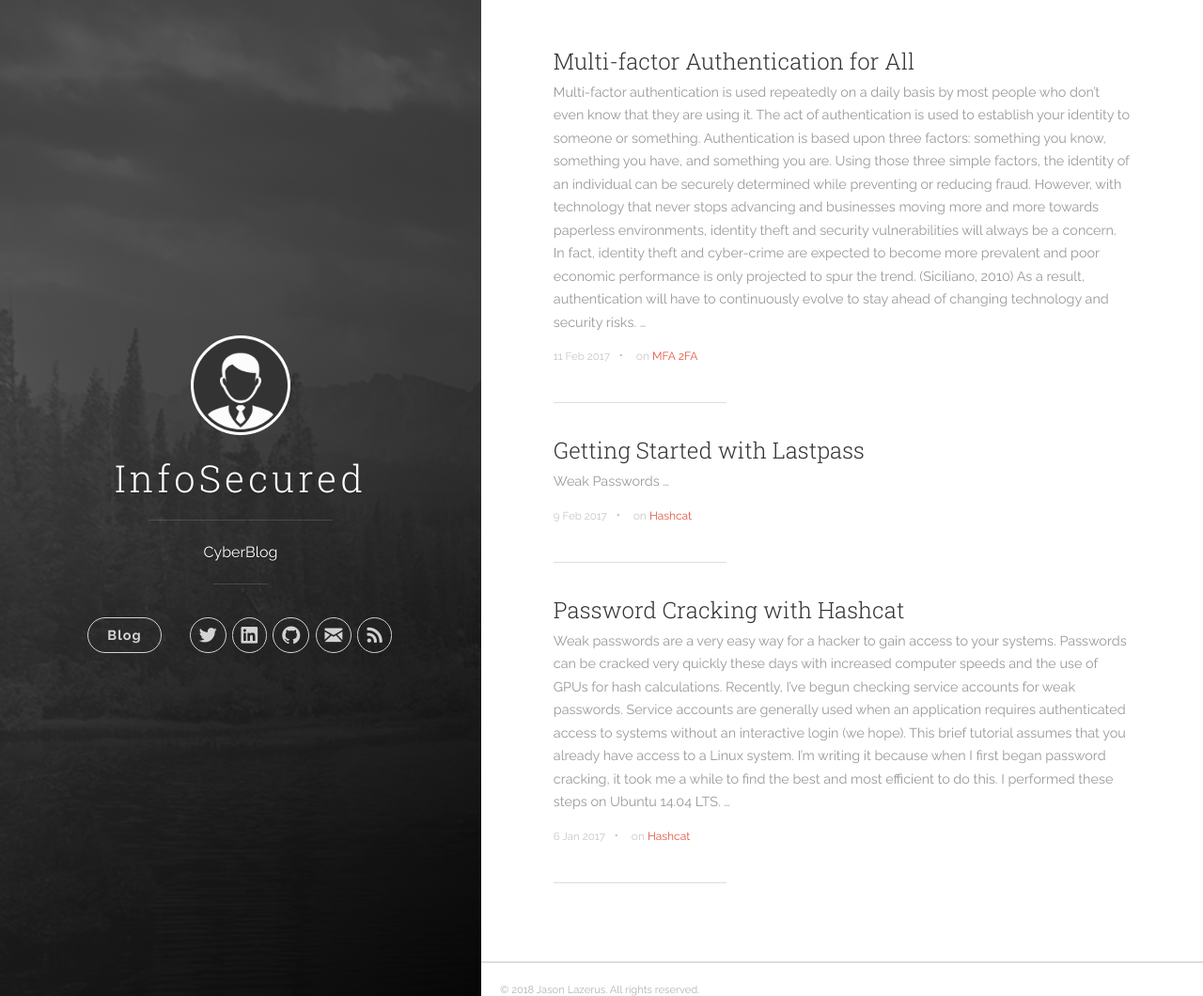
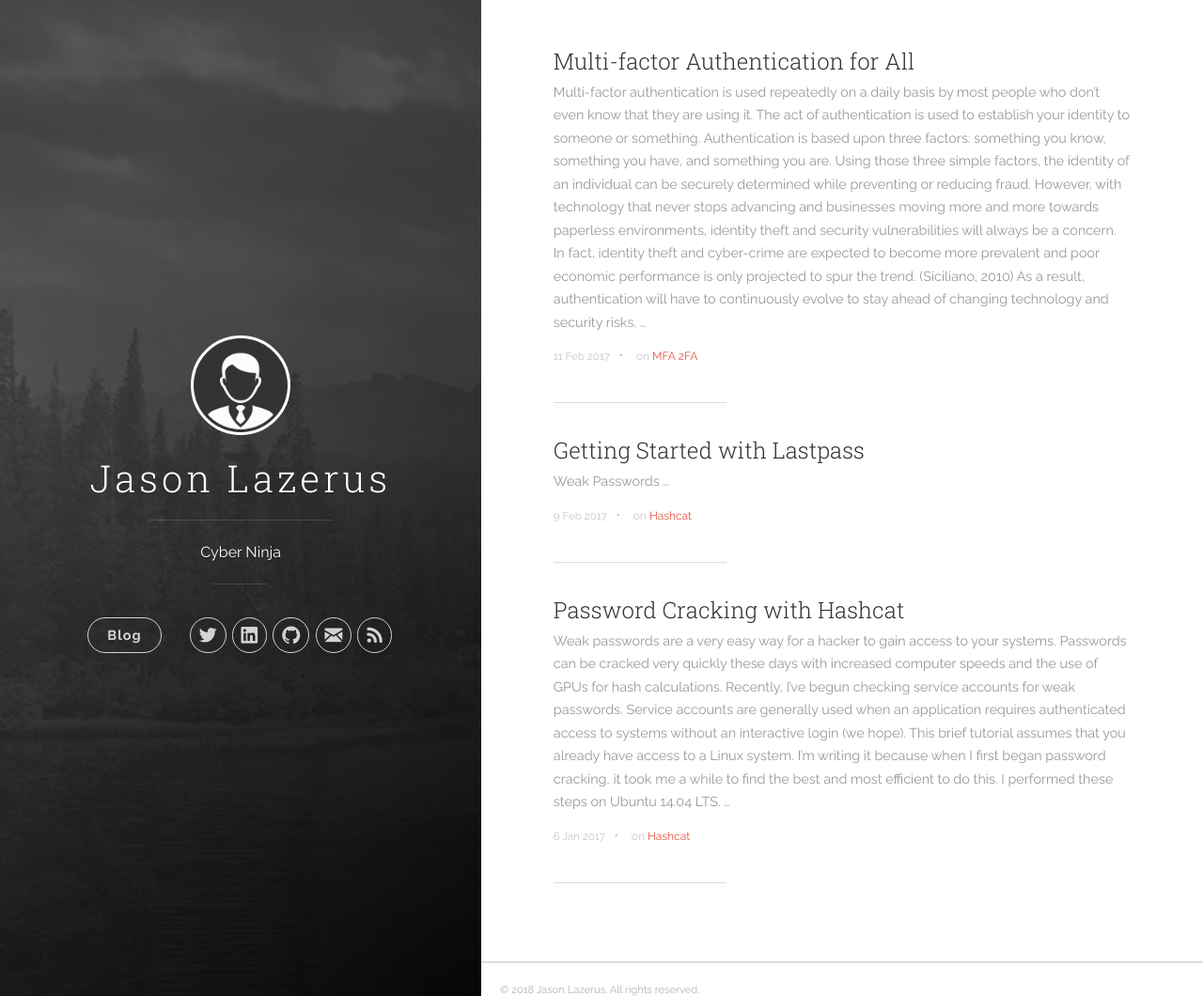
Before and after one commit to InfoSecured/infosecured.github.io, a Jekyll site: the page built from index.html, in a window 1280 px wide and 1060 px high. Shown: the whole window at 94% size. Built offline with Jekyll 4.4.1, drawn with Linux system fonts in a browser that asks for light colours; the list of posts is cut into pages by our own code.

Commit message:
Update _config.yml

```diff
--- a/_config.yml
+++ b/_config.yml
@@ -1,6 +1,6 @@
 # Site settings
-title: InfoSecured
-description: 'CyberBlog'
+title: Jason Lazerus
+description: 'Cyber Ninja'
 url: 'http://infosecured.github.io'
 baseurl: '/'
 # google_analytics: 'UA-XXXXXX-X'
```
